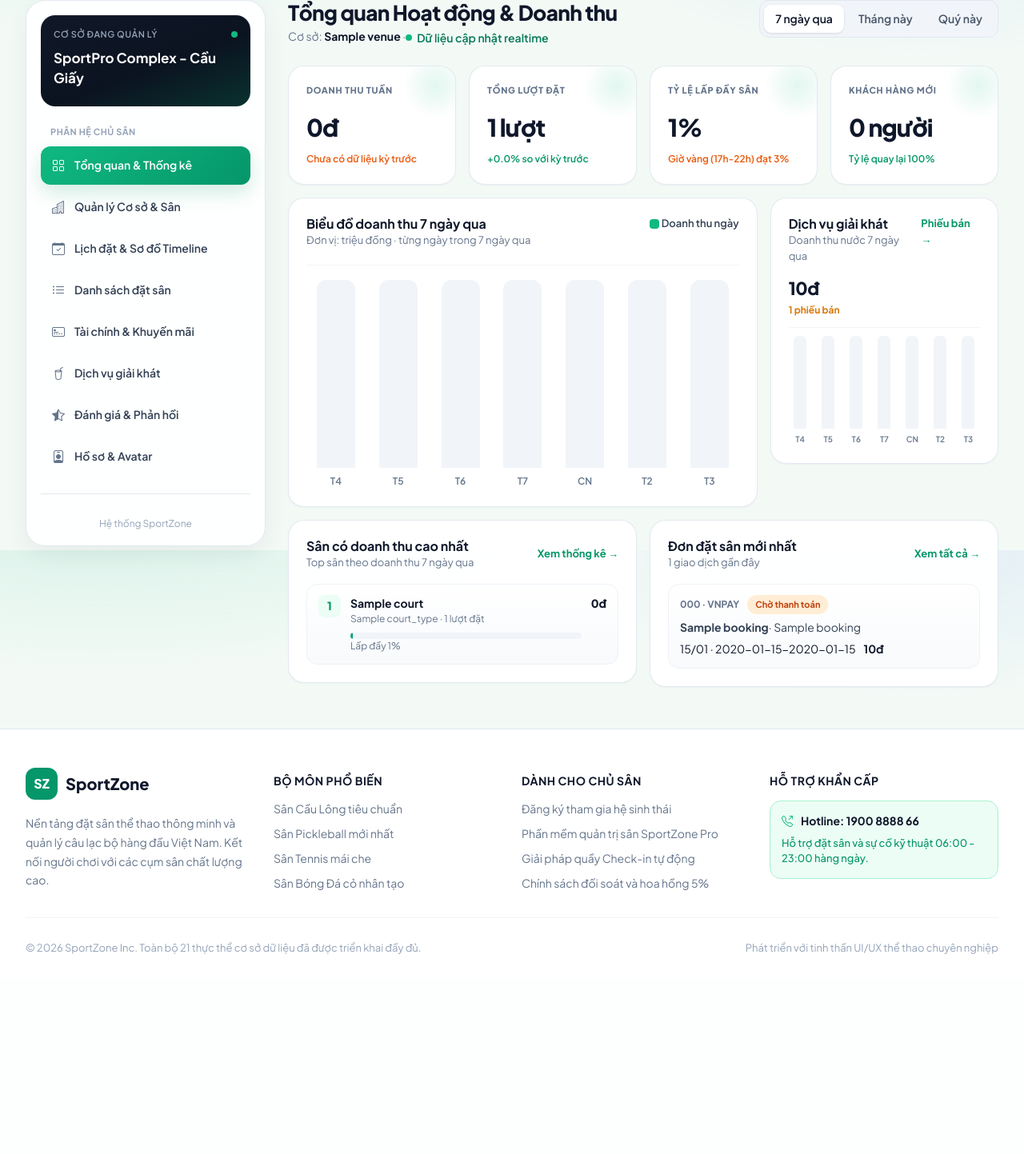
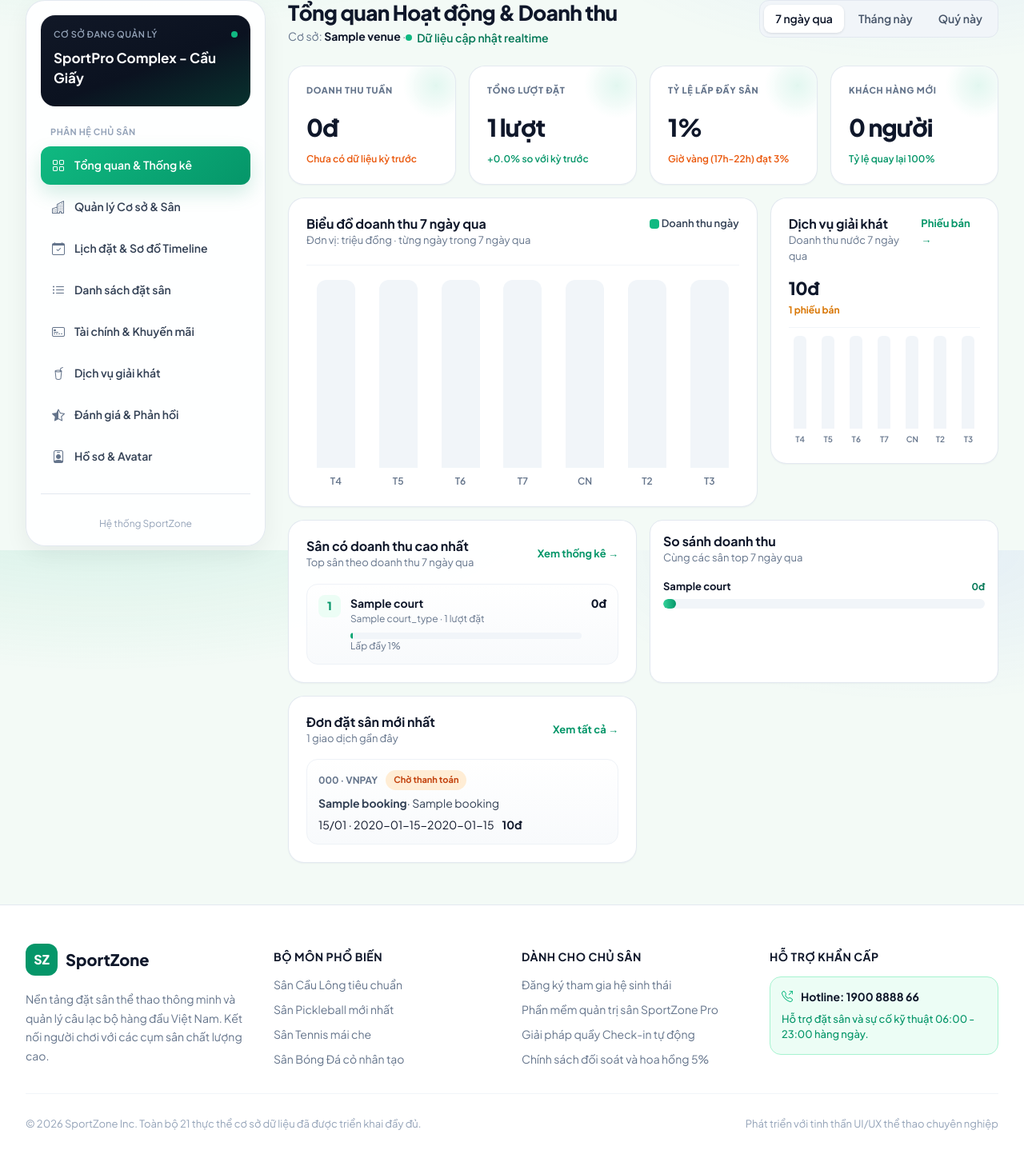
Before and after one commit to NguyenPhuc-Du/Sport-booking, a Node server app: page /owner/dashboard in a window 1280 px wide. Shown: the part 112-1555 px from the top of the page at 80% size. Before the commit the page ends 1305 px from the top, so only its background shows below. Run offline with Node 20, Linux system fonts and the light colour scheme; a user stored in the database is signed in; tables that the repository leaves empty hold one stand-in row (values such as "Sample post"); grey boxes marked "Sample" are stand-in pictures; some libraries are stand-ins or nearby versions.

Commit message:
chỉnh sửa layout và chi tiết

```diff
--- a/public/admin/css/style.css
+++ b/public/admin/css/style.css
@@ -953,6 +953,70 @@ select:focus-visible {
   white-space: nowrap;
 }
 
+.sz-equal-row {
+  align-items: stretch;
+}
+
+.sz-equal-row > [class*="col-"] {
+  display: flex;
+}
+
+.sz-equal-row > [class*="col-"] > .sz-card {
+  flex: 1;
+  width: 100%;
+}
+
+.sz-court-card {
+  display: flex;
+  flex-direction: column;
+}
+
+.sz-court-chart {
+  flex: 1;
+  min-height: 0;
+  display: flex;
+  flex-direction: column;
+  justify-content: space-between;
+  gap: 14px;
+}
+
+.sz-court-bar-top {
+  display: flex;
+  justify-content: space-between;
+  gap: 10px;
+  align-items: baseline;
+  margin-bottom: 6px;
+}
+
+.sz-court-bar-name {
+  min-width: 0;
+  overflow: hidden;
+  text-overflow: ellipsis;
+  white-space: nowrap;
+  font-size: 13px;
+  font-weight: 700;
+}
+
+.sz-court-bar-top strong {
+  flex: none;
+  font-size: 12px;
+  color: var(--green-dark);
+}
+
+.sz-court-bar-track {
+  height: 12px;
+  border-radius: 999px;
+  background: #f1f5f9;
+  overflow: hidden;
+}
+
+.sz-court-bar-fill {
+  height: 100%;
+  border-radius: 999px;
+  background: linear-gradient(90deg, #34d399, #059669);
+}
+
+
 .sz-booking-item {
   flex-direction: column;
   gap: 6px;
--- a/public/admin/js/script.js
+++ b/public/admin/js/script.js
@@ -65,6 +65,34 @@
 
   document.querySelectorAll(".sz-chart[data-chart]").forEach(renderChart);
 
+  const renderCourtChart = (chart) => {
+    const rows = readJson(chart, "courts");
+    const max = Math.max(1, ...rows.map((row) => Number(row.value) || 0));
+    const esc = (value) =>
+      String(value ?? "").replace(/[&<>"']/g, (char) =>
+        ({ "&": "&amp;", "<": "&lt;", ">": "&gt;", '"': "&quot;", "'": "&#39;" })[char],
+      );
+    chart.innerHTML = rows.length
+      ? rows
+          .map((row) => {
+            const width = Math.max(4, Math.round(((Number(row.value) || 0) / max) * 100));
+            return `
+              <div class="sz-court-bar">
+                <div class="sz-court-bar-top">
+                  <span class="sz-court-bar-name">${esc(row.name)}</span>
+                  <strong>${esc(row.label)}</strong>
+                </div>
+                <div class="sz-court-bar-track">
+                  <div class="sz-court-bar-fill" style="width:${width}%"></div>
+                </div>
+              </div>`;
+          })
+          .join("")
+      : `<p class="sz-panel-sub mb-0">Chưa có doanh thu trong kỳ này.</p>`;
+  };
+
+  document.querySelectorAll(".sz-court-chart[data-courts]").forEach(renderCourtChart);
+
   const peakList = document.getElementById("peakList");
   if (peakList) {
     const peakData = readJson(peakList, "peak");
--- a/services/owner/dashboard.service.js
+++ b/services/owner/dashboard.service.js
@@ -374,6 +374,7 @@ function buildStats({ bookings, previous, todayBookings, fillPct, goldenPct, new
         sport: row.sport,
         bookings: row.bookings,
         revenue: formatMoney(row.revenue),
+        revenueValue: row.revenue,
         fill: row.fill,
       }));
   }
--- a/views/owner/pages/dashboard/index.pug
+++ b/views/owner/pages/dashboard/index.pug
@@ -47,9 +47,9 @@ block main
         p.sz-drink-meta= `${drinkChart.orders} phiếu bán`
         #drinkChart.sz-chart.sz-chart-mini(class=(range === "month" ? "is-dense" : undefined) data-chart=JSON.stringify(drinkChart.chartData) aria-label="Biểu đồ doanh thu giải khát")
 
-  .row.g-3
+  .row.g-3.mb-3.sz-equal-row
     .col-12.col-xl-6
-      .sz-card.sz-panel
+      .sz-card.sz-panel.h-100
         .d-flex.justify-content-between.align-items-center.mb-3
           div
             h2.sz-panel-title Sân có doanh thu cao nhất
@@ -70,6 +70,21 @@ block main
         else
           p.sz-panel-sub.mb-0 Chưa có đơn đặt sân trong kỳ này.
 
+    .col-12.col-xl-6
+      .sz-card.sz-panel.h-100.sz-court-card
+        .d-flex.justify-content-between.align-items-center.mb-3
+          div
+            h2.sz-panel-title So sánh doanh thu
+            p.sz-panel-sub= `Cùng các sân top ${rangeLabel}`
+        if topCourts.length
+          #courtChart.sz-court-chart(
+            data-courts=JSON.stringify(topCourts.map((c) => ({ name: c.name, value: c.revenueValue, label: c.revenue })))
+            aria-label="Biểu đồ so sánh doanh thu các sân"
+          )
+        else
+          p.sz-panel-sub.mb-0 Chưa có doanh thu sân trong kỳ này.
+
+  .row.g-3
     .col-12.col-xl-6
       .sz-card.sz-panel
         .d-flex.justify-content-between.align-items-center.mb-3
```
Also changed, not shown: public/admin/css/dashboard-bookings.css (+18 -0 lines), views/owner/pages/dashboard/bookings.pug (+14 -40 lines).
